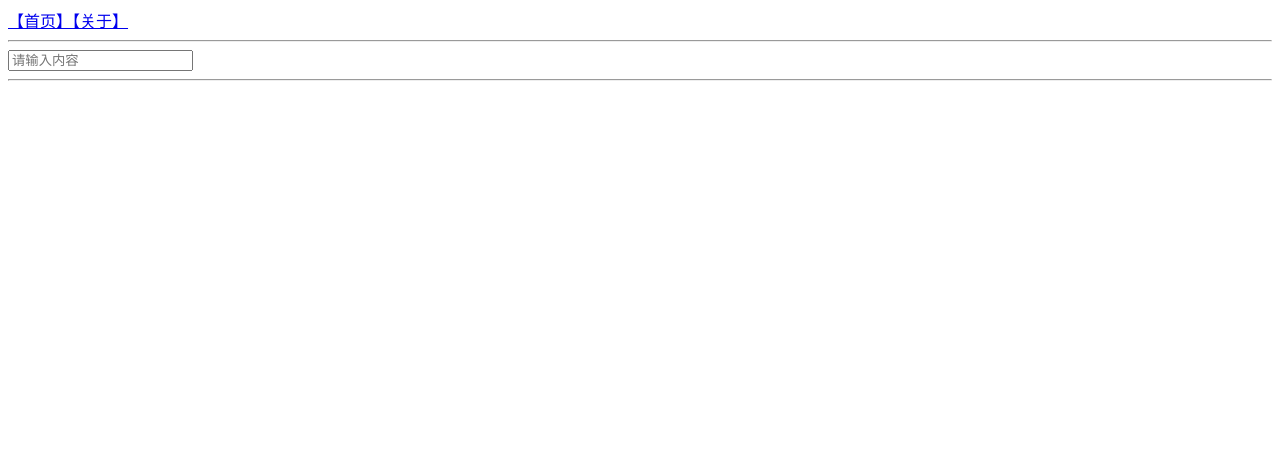
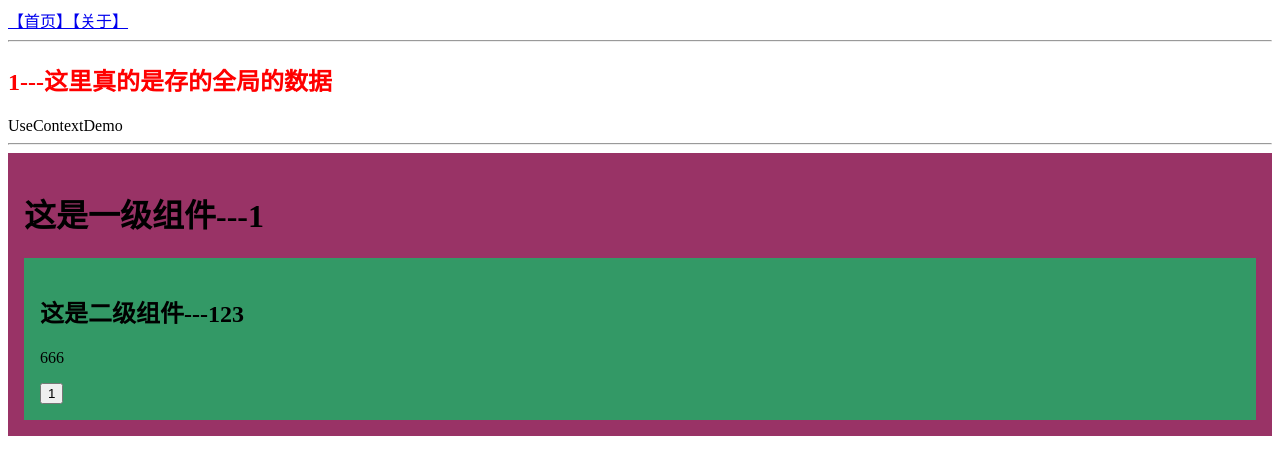
Before and after one commit to btc022003/live-next-1008, a Next.js app: page /about in a window 1280 px wide. Shown: the top 474 px of the page. Built offline with nearby package versions, Linux system fonts and the light colour scheme.

Commit message:
use context

```diff
--- /dev/null
+++ b/src/app/_component/app-provider.tsx
@@ -0,0 +1,19 @@
+'use client';
+import React, { createContext } from 'react';
+
+export const globalContext = createContext({
+  appName: '这是全局数据',
+});
+function AppProvider({ children }: any) {
+  return (
+    <globalContext.Provider
+      value={{
+        appName: '这里真的是存的全局的数据',
+      }}
+    >
+      {children}
+    </globalContext.Provider>
+  );
+}
+
+export default AppProvider;
--- /dev/null
+++ b/src/app/about/_components/use-context-demo.tsx
@@ -0,0 +1,76 @@
+'use client';
+import React, { createContext, useContext, useState } from 'react';
+import { globalContext } from '@/app/_component/app-provider';
+const context = createContext({
+  title: '这是一个数据',
+  count: 1,
+  plus: () => {},
+});
+
+const AboutProvider = ({ children }: any) => {
+  // context.Provider 相当于数据提供者
+  //  value中的数据就可以在其内部的所有自组件上进行使用
+  const [count, setCount] = useState(1);
+  // 定义一个function
+  const plus = () => {
+    setCount(count + 1);
+  };
+  // 只有被context.Provider包含的子组件内部才能使用value中的数据
+  //  一个项目可以包含多个context
+  return (
+    <context.Provider value={{ title: '666', count, plus }}>
+      {children}
+    </context.Provider>
+  );
+};
+
+const SecondLev = ({ a }: any) => {
+  const { title, count, plus } = useContext(context);
+  // console.log(data); // useContext就可以获取context.Provider的value中的数据
+  return (
+    <div style={{ backgroundColor: '#339966', padding: '16px' }}>
+      <h2>这是二级组件---{a}</h2>
+      <p>{title}</p>
+      <button
+        onClick={() => {
+          plus();
+        }}
+      >
+        {count}
+      </button>
+    </div>
+  );
+};
+
+const FirstLev = ({ a }: any) => {
+  const { count } = useContext(context);
+  return (
+    <div className='f' style={{ padding: '16px', backgroundColor: '#993366' }}>
+      <h1>这是一级组件---{count}</h1>
+      <SecondLev a={a} />
+    </div>
+  );
+};
+
+function UseContextDemo() {
+  const uu = useContext(context);
+  console.log(uu);
+  const { appName } = useContext(globalContext);
+  return (
+    <>
+      {/* 必须是组件内的数据才能被访问到 */}
+      <h2 style={{ color: 'red' }}>
+        {uu.count}---{appName}
+      </h2>
+      <AboutProvider>
+        <div>
+          UseContextDemo
+          <hr />
+          <FirstLev a='123' />
+        </div>
+      </AboutProvider>
+    </>
+  );
+}
+
+export default UseContextDemo;
--- a/src/app/about/page.tsx
+++ b/src/app/about/page.tsx
@@ -5,6 +5,7 @@ import EffectDemo from './_components/effect-demo';
 import RefDemo from './_components/ref-demo';
 import UseMemoDemo from './_components/use-memo-demo';
 import CallbackDemo from './_components/callback-demo';
+import UseContextDemo from './_components/use-context-demo';
 
 function About() {
   return (
@@ -14,7 +15,8 @@ function About() {
       {/* <EffectDemo /> */}
       {/* <RefDemo /> */}
       {/* <UseMemoDemo /> */}
-      <CallbackDemo />
+      {/* <CallbackDemo /> */}
+      <UseContextDemo />
     </div>
   );
 }
--- a/src/app/layout.tsx
+++ b/src/app/layout.tsx
@@ -1,6 +1,7 @@
 // 这个页面是母版页，所有的字页面都会嵌套在这个页面中
 import Link from 'next/link';
 import './globals.css';
+import AppProvider from './_component/app-provider';
 
 // 最终会生成在head标签中，作用是生成SEO相关的数据
 export const metadata = {
@@ -19,7 +20,7 @@ export default function RootLayout({
         <Link href='/'>【首页】</Link>
         <Link href='/about'>【关于】</Link>
         <hr />
-        {children}
+        <AppProvider>{children}</AppProvider>
       </body>
     </html>
   );
```
